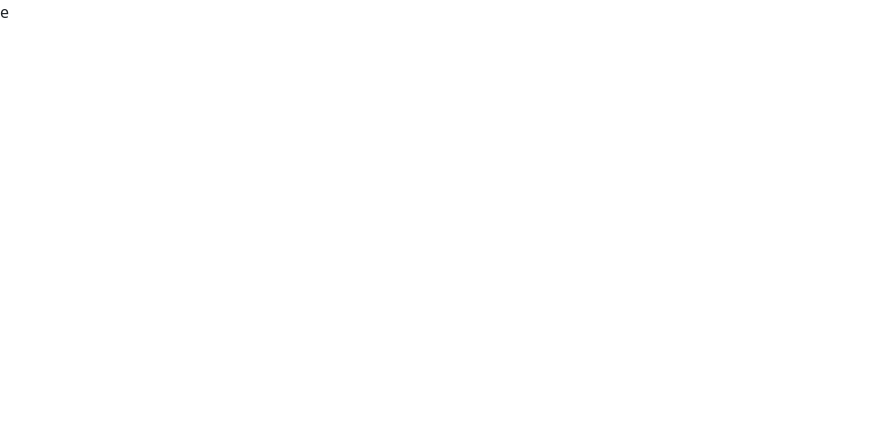
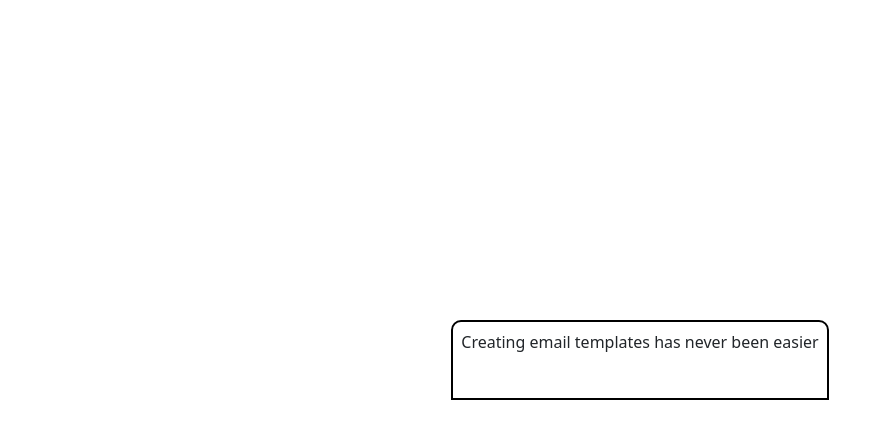
Before and after one commit to joshg1912/newsletter-popup, a website: page index.html in a window 1280 px wide. Shown: the whole page, without its empty margins (0-891 px from the left). Drawn offline with nearby package versions, Linux system fonts and the light colour scheme.

Commit message:
used flex box instead

```diff
--- a/index.html
+++ b/index.html
@@ -5,8 +5,8 @@
         <link rel="stylesheet" href="node_modules/bootstrap/dist/css/bootstrap.css">
         </head>
     <body>
-        <div class="row">
-            <div class="col">e</div>
+        <div class="container d-flex flex-row justify-content-center align-items-center">
+            <div class="header p-2">Creating email templates has never been easier</div>
         </div>
     </body>
 </html>
--- a/style.css
+++ b/style.css
@@ -1,3 +1,14 @@
  body{
    background-color: radial-gradient(#e66465, #9198e5);
 }
+
+
+.container {
+  height:90vh;
+}
+
+.header {
+  border: 2px solid black;
+  border-radius: 10px 10px 0 0;
+  height: 10vh;
+}
```
